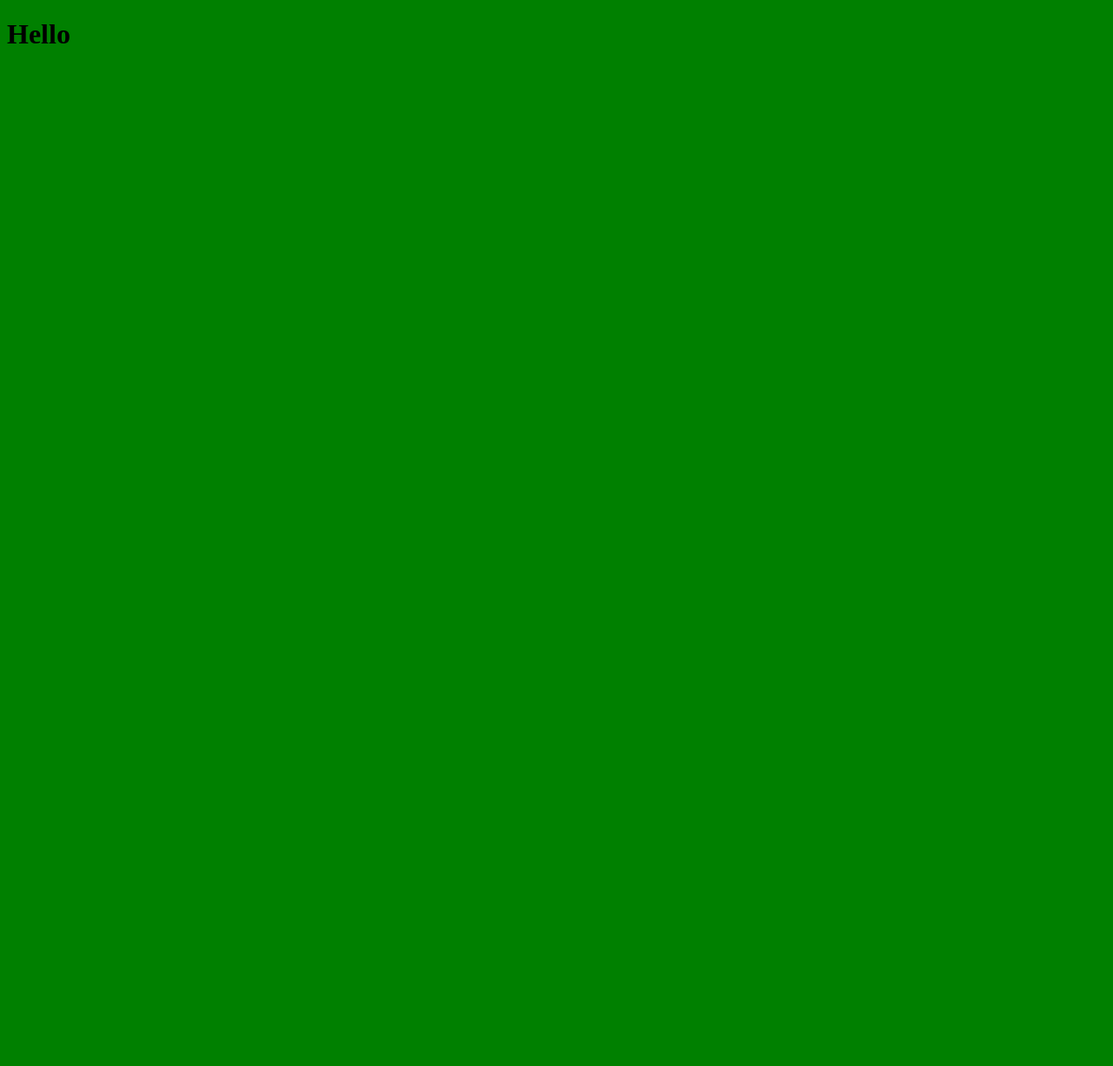
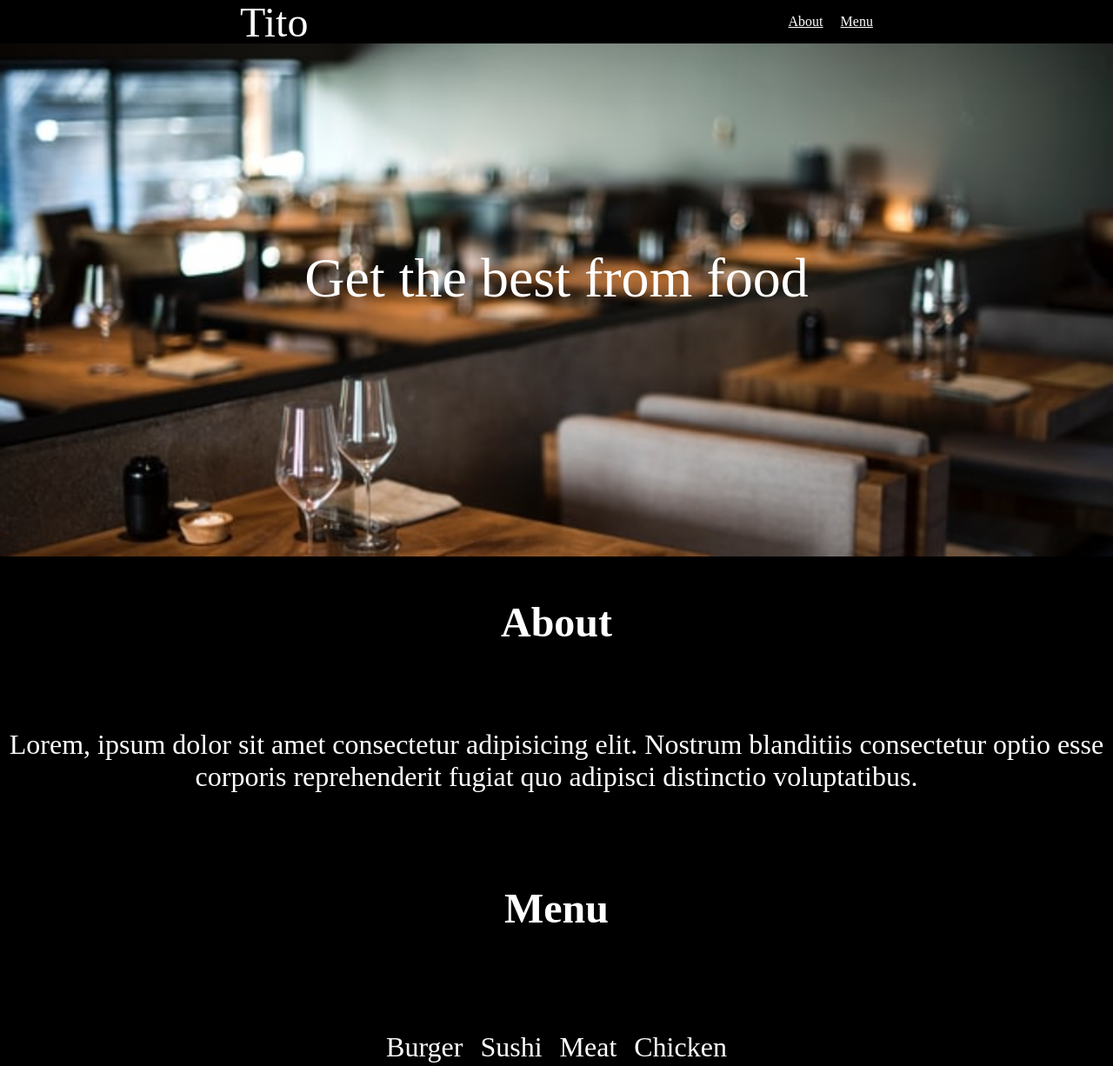
Before and after one commit to ammarkandel/Restaurant-Page, a website built with webpack: page src/template.html in a window 1280 px wide. Shown: the whole page at 87% size. Before the commit the page ends 800 px from the top, so only its background shows below. Built offline with nearby package versions, Linux system fonts and the light colour scheme.

Commit message:
Add about and menu sections

```diff
--- /dev/null
+++ b/src/app/app.js
@@ -0,0 +1,4 @@
+import './components/navbar';
+import './components/header';
+import './components/about';
+import './components/menu';
--- /dev/null
+++ b/src/app/components/about.js
@@ -0,0 +1,13 @@
+const aboutSection = document.createElement('section');
+const aboutTitle = document.createElement('h1');
+const description = document.createElement('p');
+
+aboutSection.setAttribute('id', 'about');
+
+aboutTitle.textContent = 'About';
+aboutSection.appendChild(aboutTitle);
+
+description.textContent = 'Lorem, ipsum dolor sit amet consectetur adipisicing elit. Nostrum blanditiis consectetur optio esse corporis reprehenderit fugiat quo adipisci distinctio voluptatibus.';
+aboutSection.appendChild(description);
+
+document.body.appendChild(aboutSection);
--- /dev/null
+++ b/src/app/components/header.js
@@ -0,0 +1,5 @@
+const header = document.createElement('header');
+
+header.textContent = 'Get the best from food';
+
+document.body.appendChild(header);
--- /dev/null
+++ b/src/app/components/menu.js
@@ -0,0 +1,19 @@
+const menuSection = document.createElement('section');
+const menuTitle = document.createElement('h1');
+const menuDetails = document.createElement('ul');
+const menuContent = ['burger', 'sushi', 'meat', 'chicken'];
+
+menuSection.setAttribute('id', 'menu');
+menuTitle.textContent = 'Menu';
+menuSection.appendChild(menuTitle);
+
+for (let i = 0; i < menuContent.length; i++) {
+  const li = document.createElement('li');
+
+  li.textContent = menuContent[i];
+  menuDetails.appendChild(li);
+}
+
+menuSection.appendChild(menuDetails);
+
+document.body.appendChild(menuSection);
--- /dev/null
+++ b/src/app/components/navbar.js
@@ -0,0 +1,20 @@
+const nav = document.createElement('nav');
+const div = document.createElement('div');
+const ul = document.createElement('ul');
+const aContent = ['about', 'menu'];
+
+for (let i = 0; i < aContent.length; i += 1) {
+  const a = document.createElement('a');
+  const li = document.createElement('li');
+  a.setAttribute('href', `#${aContent[i]}`);
+  a.textContent = aContent[i];
+  li.appendChild(a);
+  ul.appendChild(li);
+}
+
+div.classList.add('logo');
+div.textContent = 'Tito';
+
+nav.appendChild(div);
+nav.appendChild(ul);
+document.body.appendChild(nav);
--- a/src/index.js
+++ b/src/index.js
@@ -1,6 +1,2 @@
-import './main.scss';
-const h1 = document.createElement('h1');
-
-h1.textContent = 'Hello';
-
-document.body.appendChild(h1);
+import './index.scss';
+import './app/app.js';
--- /dev/null
+++ b/src/index.scss
@@ -0,0 +1,53 @@
+* {
+  box-sizing: border-box;
+  padding: 0;
+  margin: 0;
+  color: white;
+}
+
+nav {
+  background-color: black;
+  height: 50px;
+  display: flex;
+  justify-content: space-around;
+  align-items: center;
+  position: fixed;
+  width: 100%;
+}
+
+li {
+  display: inline-block;
+  cursor: pointer;
+  text-transform: capitalize;
+}
+
+li:not(:last-child) {
+  margin-right: 20px;
+}
+
+.logo {
+  font-size: 3rem;
+}
+
+header {
+  height: 40rem;
+  background: url("./assets/header-img.jpg") no-repeat;
+  background-size: cover;
+  font-size: 4rem;
+  text-align: center;
+  display: flex;
+  justify-content: center;
+  align-items: center;
+}
+
+#about,
+#menu {
+  height: 20rem;
+  text-align: center;
+  background-color: black;
+  font-size: 2rem;
+  display: flex;
+  flex-direction: column;
+  justify-content: space-around;
+  align-items: center;
+}
--- a/src/main.scss
+++ /dev/null
@@ -1,3 +0,0 @@
-body {
-  background-color: green;
-}
```
Also changed, not shown: dist/imgs/header-img.eabbec62b8e02c424cdfd7b081b3289f.jpg (added), dist/index.html, src/assets/header-img.jpg (added), webpack.dev.js (line endings or trailing spaces), webpack.prod.js (line endings or trailing spaces), 4 other files.
